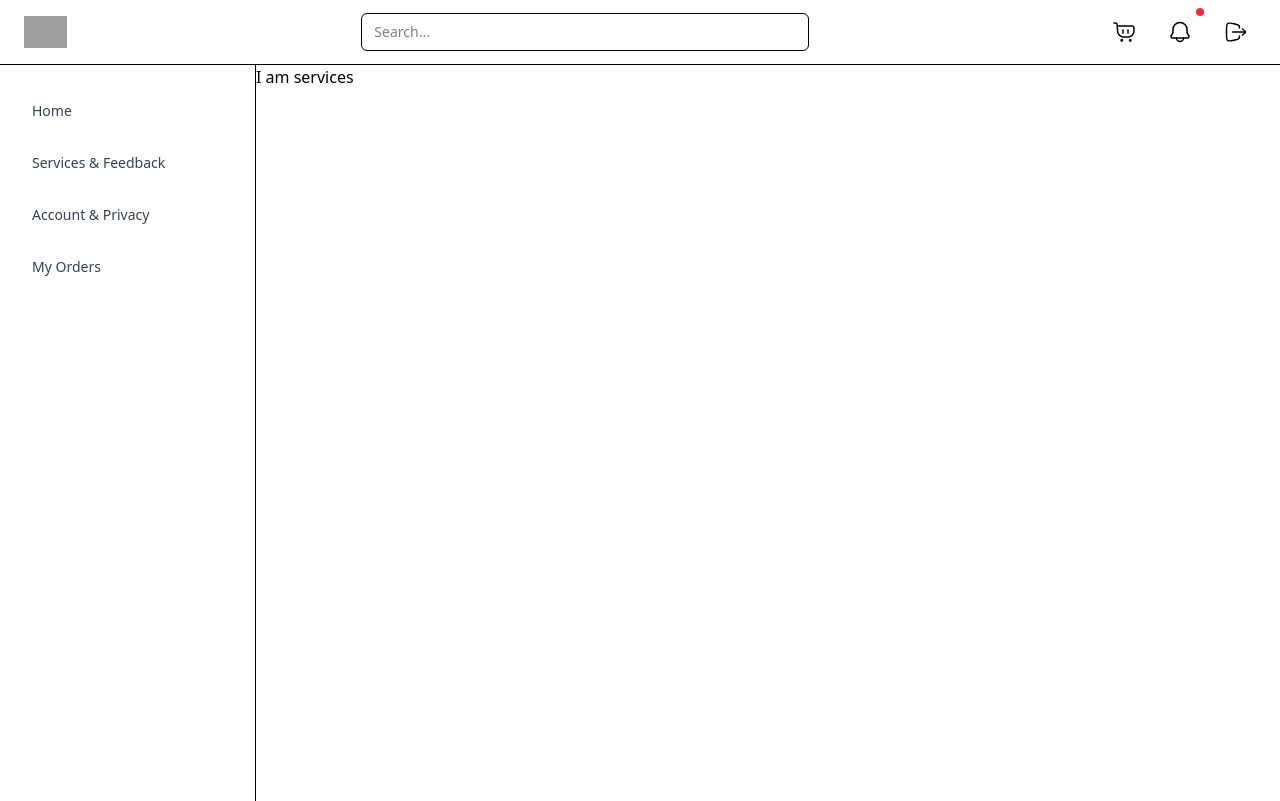
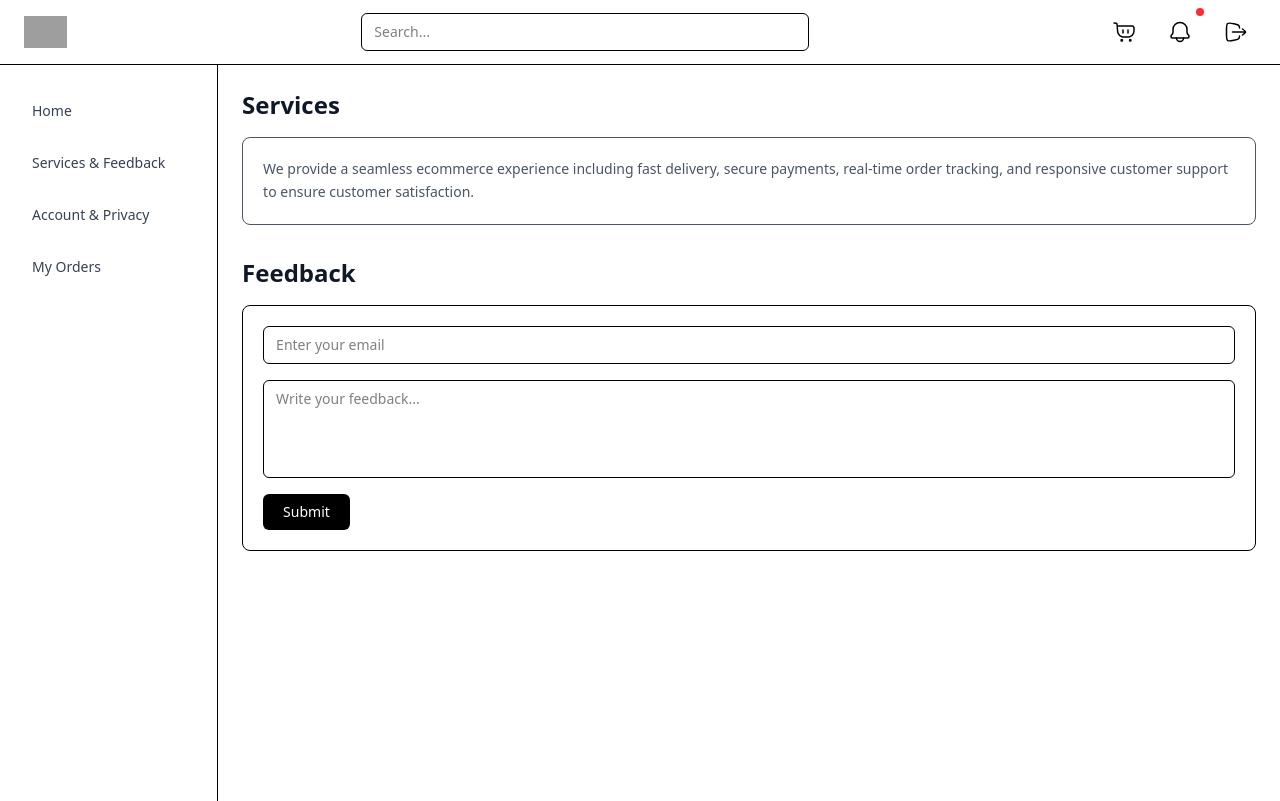
Before and after one commit to theunpredictableaditya/E-Commerce, a React app in the folder Frontend/: page /entry in a window 1280 px wide. Both pictures are taken after a click on the button "Services & Feedback". Built offline with nearby package versions, Linux system fonts and the light colour scheme; grey boxes are pictures that could not be loaded; the HTML template or start-up script is replaced by a standard one.

Commit message:
finished services ui only

```diff
--- a/Frontend/src/components/RegisterLogin.jsx
+++ b/Frontend/src/components/RegisterLogin.jsx
@@ -51,7 +51,7 @@ const RegisterLogin = () => {
     })
     }
 
-    console.log(data)
+    // console.log(data)
   }
 
   const signUpData = async (e) => {
--- a/Frontend/src/components/pages/Services.jsx
+++ b/Frontend/src/components/pages/Services.jsx
@@ -1,9 +1,71 @@
-import React from 'react'
+import React, {useState} from 'react'
 
 const Services = () => {
+
+  const [email, setEmail] = useState("");
+  const [query, setQuery] = useState("");
+
+  const handleSubmit = (e) => {
+    e.preventDefault();
+    console.log({ email, query });
+    setEmail("");
+    setQuery("");
+  };
+
   return (
-    <div>
-      I am services
+    <div className="p-6 flex flex-col gap-8">
+      {/* Services Section */}
+      <div className="flex flex-col gap-4">
+        <h1 className="text-2xl font-semibold text-gray-900">
+          Services
+        </h1>
+
+        <div className="border rounded-lg p-5 bg-white text-sm text-gray-600 leading-relaxed">
+          We provide a seamless ecommerce experience including fast
+          delivery, secure payments, real-time order tracking, and
+          responsive customer support to ensure customer satisfaction.
+        </div>
+      </div>
+
+      {/* Feedback Section */}
+      <div className="flex flex-col gap-4">
+        <h1 className="text-2xl font-semibold text-gray-900">
+          Feedback
+        </h1>
+
+        <div className="border rounded-lg p-5 bg-white">
+          <form
+            onSubmit={handleSubmit}
+            className="flex flex-col gap-4"
+          >
+            <input
+              type="email"
+              placeholder="Enter your email"
+              value={email}
+              onChange={(e) => setEmail(e.target.value)}
+              required
+              className="w-full border rounded-md px-3 py-2 text-sm outline-none focus:ring-2 focus:ring-black"
+            />
+
+            <textarea
+              name="query"
+              placeholder="Write your feedback..."
+              rows="4"
+              value={query}
+              onChange={(e) => setQuery(e.target.value)}
+              required
+              className="w-full border rounded-md px-3 py-2 text-sm outline-none resize-none focus:ring-2 focus:ring-black"
+            />
+
+            <button
+              type="submit"
+              className="self-start px-5 py-2 text-sm rounded-md bg-black text-white hover:opacity-90 transition"
+            >
+              Submit
+            </button>
+          </form>
+        </div>
+      </div>
     </div>
   )
 }
```
